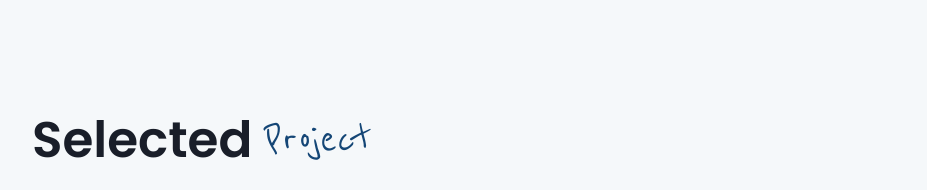
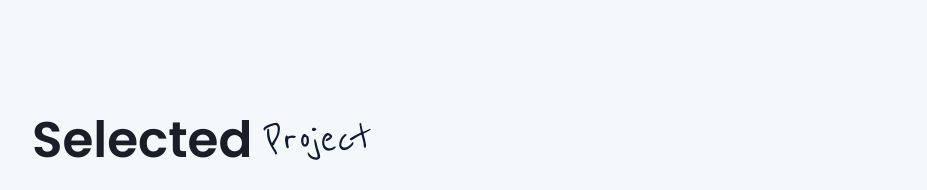
Before and after one commit to rafiihyas/portofolio-rafi-next, a Next.js app: page / in a window 1280 px wide. Shown: the part 1560-1750 px from the top of the page, without its empty margins (176-1103 px from the left). Built offline with nearby package versions, Linux system fonts and the light colour scheme.

Commit message:
style: change text color in project section

```diff
--- a/src/app/(main)/components/sections/Projects.tsx
+++ b/src/app/(main)/components/sections/Projects.tsx
@@ -10,7 +10,7 @@ export default function Projects() {
     >
       <div className="flex items-center space-x-3 text-4xl md:text-[50px]">
         <h1 className="font-semibold text-foreground">Selected</h1>
-        <span className="font-reenie font-normal text-primary">Project</span>
+        <span className="font-reenie font-normal text-kreafi-2">Project</span>
       </div>
 
       <div className="flex flex-col lg:flex-row gap-4 w-full h-auto lg:h-[700px]">
```
